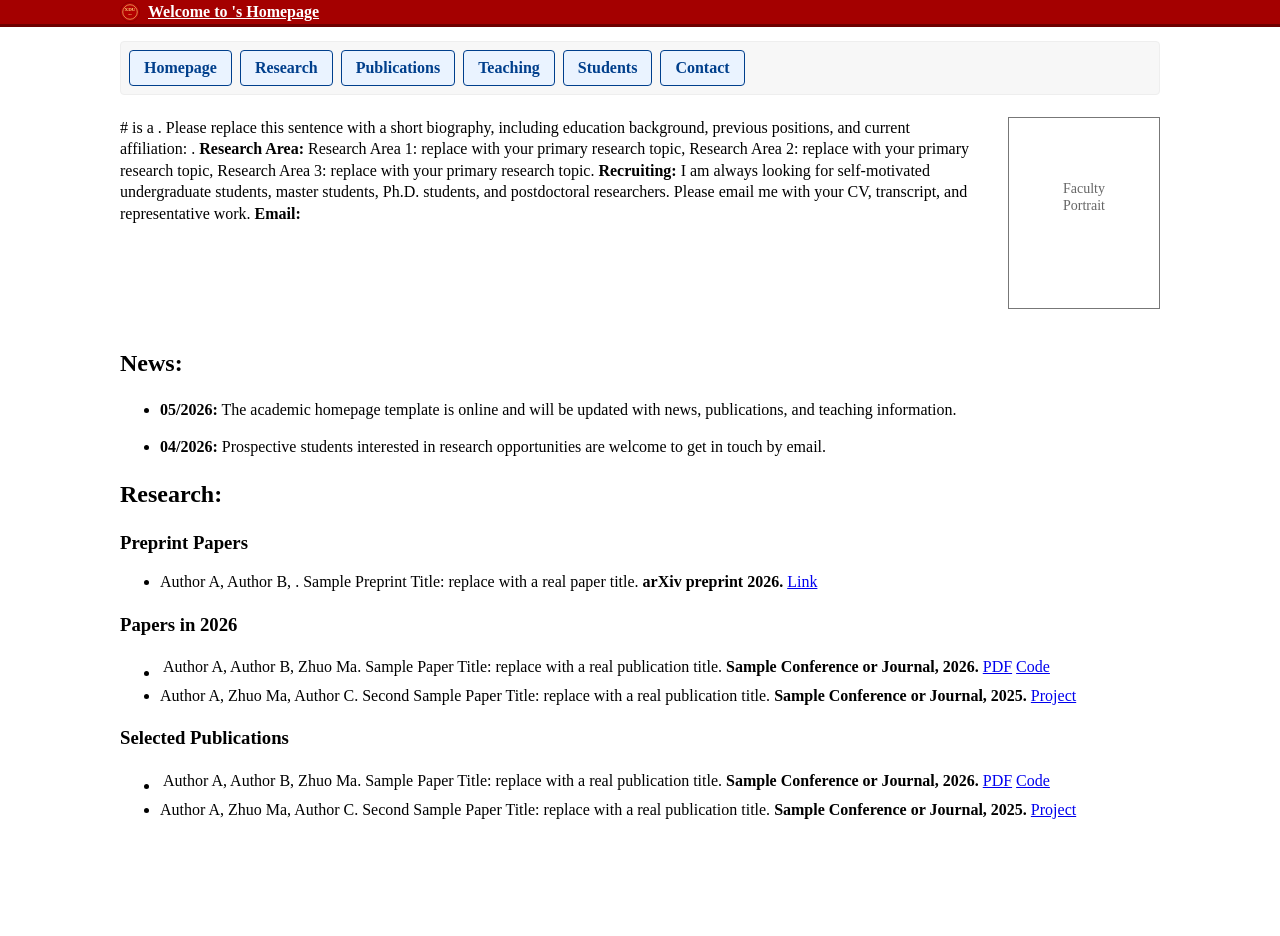
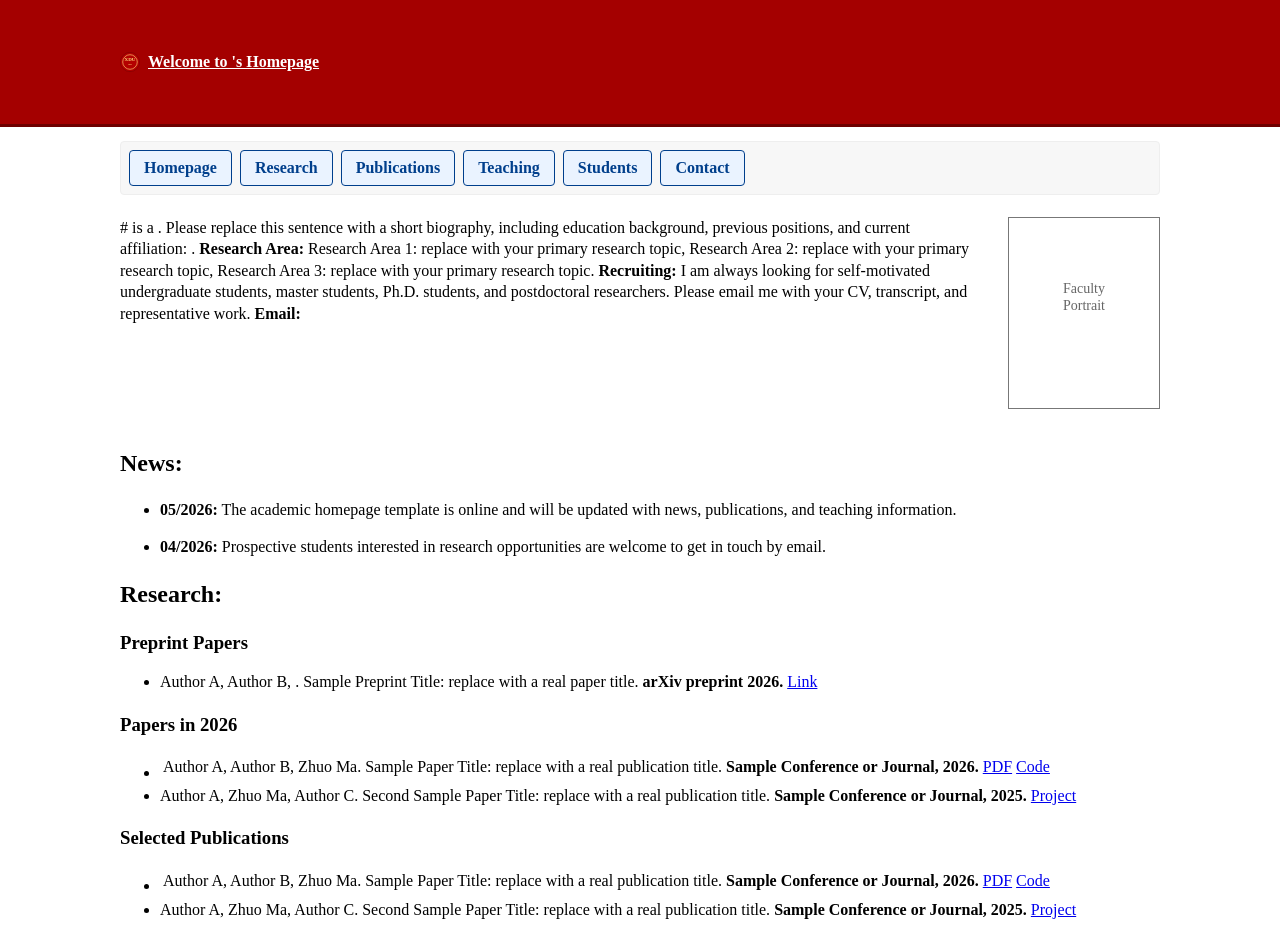
Before and after one commit to XDerHpl/zhuomahome.github.io, a Jekyll site: the page built from index.md, in a window 1280 px wide. Built offline with Jekyll 4.4.1, drawn with Linux system fonts in a browser that asks for light colours; before the commit the page ends 900 px from its top, so only the background shows below that.

Commit message:
Update style.css

```diff
--- a/assets/css/style.css
+++ b/assets/css/style.css
@@ -36,8 +36,8 @@ a:visited {
 .top-welcome .container {
   align-items: center;
   display: flex;
-  height: 24px;
-  min-height: 24px;
+  height: 124px;
+  min-height: 124px;
 }
 
 .university-logo {
```
